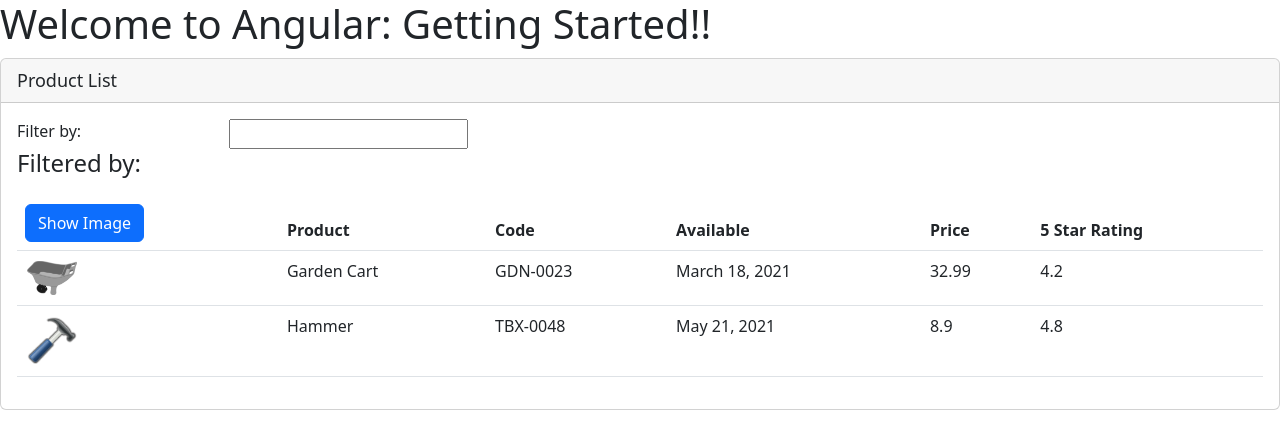
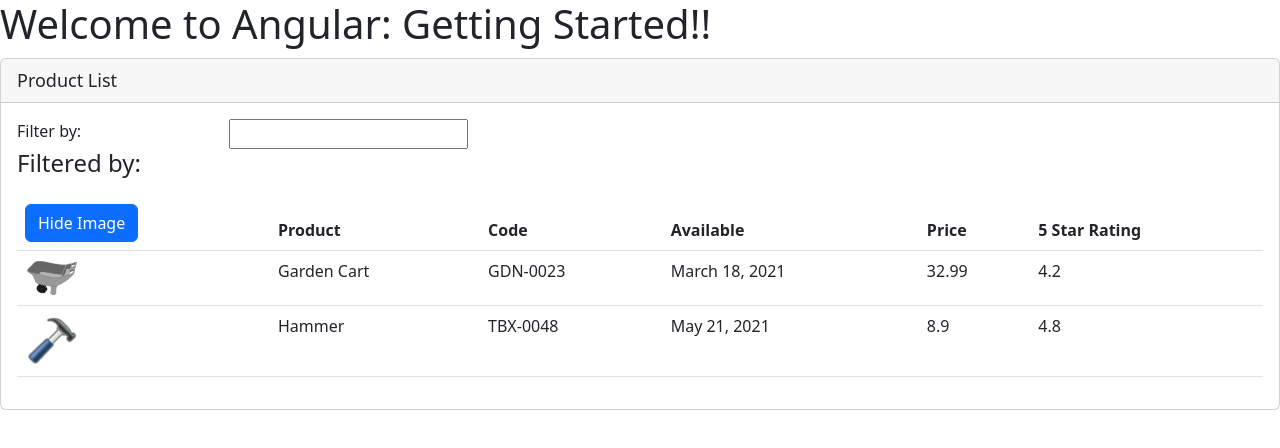
Before and after one commit to ginaz5/angular_getting_started, an Angular app: page / in a window 1280 px wide. Both pictures are taken after a click on the button "Show Image". Shown: the top 448 px of the page. Built offline with nearby package versions, Linux system fonts and the light colour scheme.

Commit message:
add show image function

```diff
--- a/src/app/products/products-list.component.html
+++ b/src/app/products/products-list.component.html
@@ -20,8 +20,9 @@
         <thead>
         <tr>
           <th>
-            <button class='btn btn-primary'>
-              Show Image
+            <button class='btn btn-primary'
+                    (click)='toggleImage()'>
+              {{ showImage ? 'Hide' : 'Show' }} Image
             </button>
           </th>
           <th>Product</th>
@@ -34,7 +35,8 @@
         <tbody>
           <tr  *ngFor='let product of products'>
             <td>
-              <img [src] = 'product.imageUrl'
+              <img *ngIf='showImage'
+                [src] = 'product.imageUrl'
                    [title]='product.productName'
                   [style.width.px]='imageWidth'
                   [style.margin.px]='imageMargin'>
--- a/src/app/products/products-list.component.ts
+++ b/src/app/products/products-list.component.ts
@@ -8,6 +8,7 @@
   pageTitle: string = 'Product List';
   imageWidth: number = 50;
   imageMargin: number = 2;
+  showImage: boolean = false;
   products: any [] = [
     {
       "productId": 2,
@@ -30,4 +31,8 @@
   "imageUrl": "assets/images/hammer.png"
 }
     ];
+
+  toggleImage(): void {
+    this.showImage = !this.showImage;
+  }
 }
```
